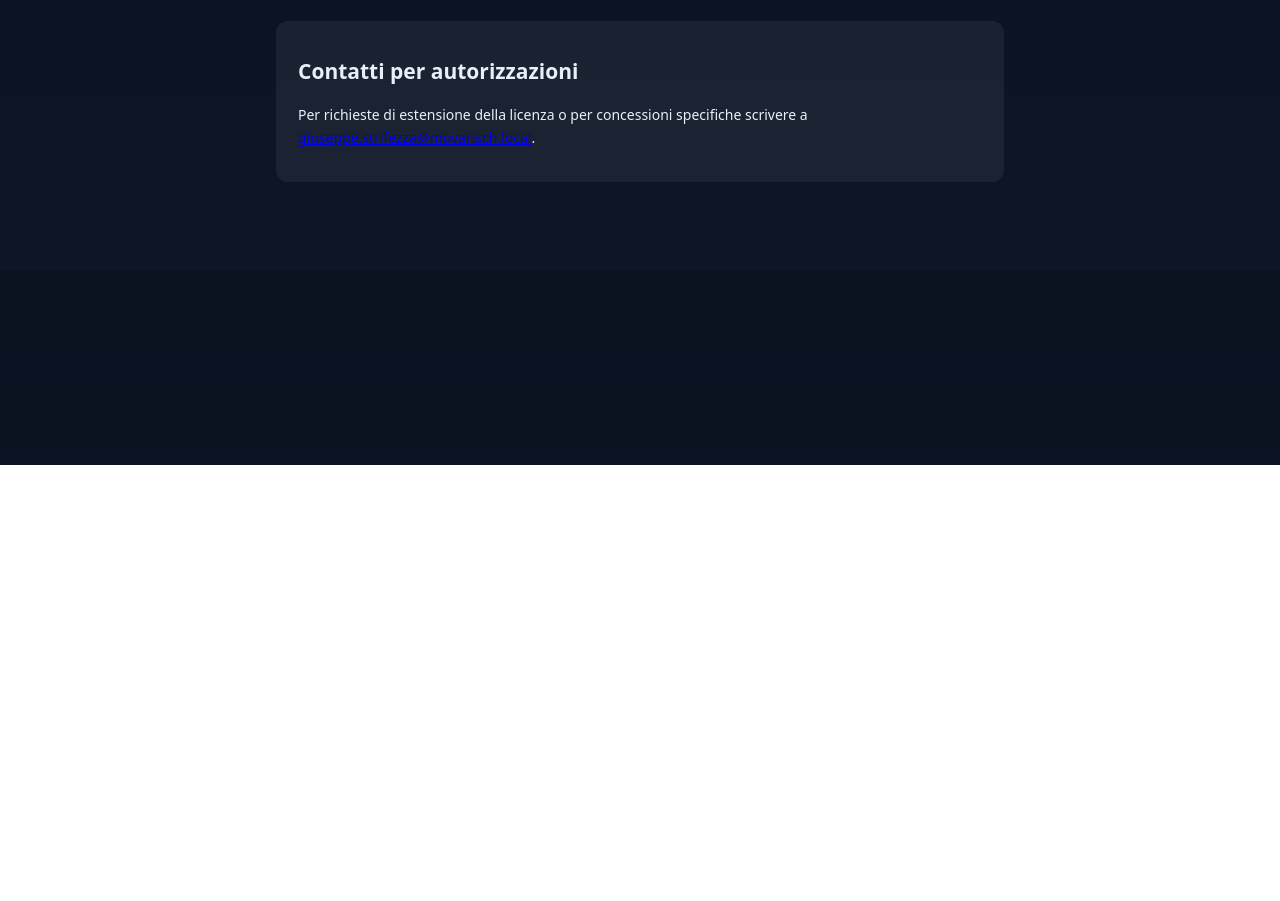
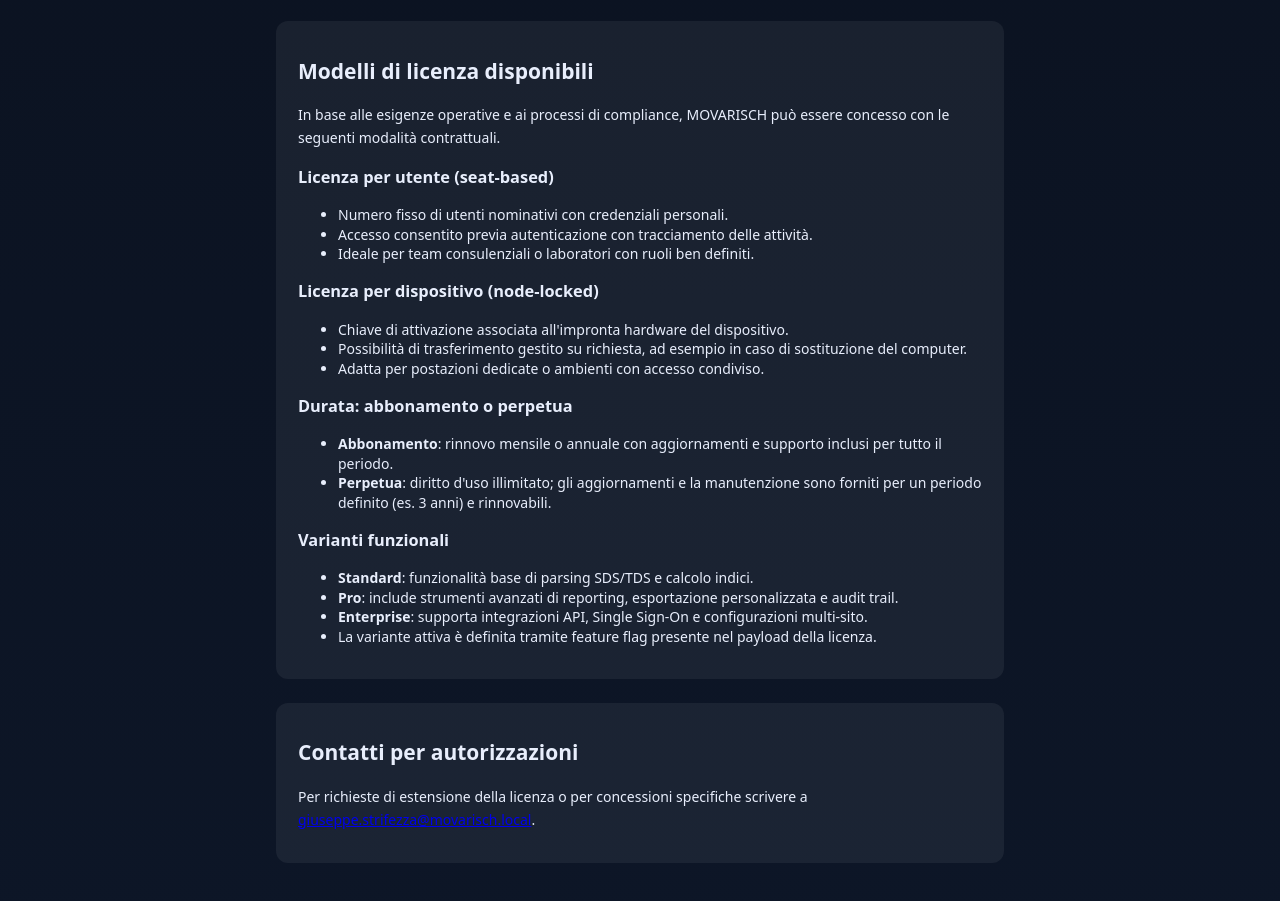
Before and after one commit to Giuseppe575/movarisch, a website: page support/licenza-uso.html in a window 1280 px wide. Shown: the part 335-1236 px from the top of the page. Before the commit the page ends 800 px from the top, so only its background shows below. Drawn offline with Linux system fonts and the light colour scheme.

Commit message:
Add detailed licensing model options

```diff
--- a/support/licenza-uso.html
+++ b/support/licenza-uso.html
@@ -27,6 +27,34 @@
       </ul>
     </section>
     <section>
+      <h2>Modelli di licenza disponibili</h2>
+      <p>In base alle esigenze operative e ai processi di compliance, MOVARISCH può essere concesso con le seguenti modalità contrattuali.</p>
+      <h3>Licenza per utente (seat-based)</h3>
+      <ul>
+        <li>Numero fisso di utenti nominativi con credenziali personali.</li>
+        <li>Accesso consentito previa autenticazione con tracciamento delle attività.</li>
+        <li>Ideale per team consulenziali o laboratori con ruoli ben definiti.</li>
+      </ul>
+      <h3>Licenza per dispositivo (node-locked)</h3>
+      <ul>
+        <li>Chiave di attivazione associata all'impronta hardware del dispositivo.</li>
+        <li>Possibilità di trasferimento gestito su richiesta, ad esempio in caso di sostituzione del computer.</li>
+        <li>Adatta per postazioni dedicate o ambienti con accesso condiviso.</li>
+      </ul>
+      <h3>Durata: abbonamento o perpetua</h3>
+      <ul>
+        <li><strong>Abbonamento</strong>: rinnovo mensile o annuale con aggiornamenti e supporto inclusi per tutto il periodo.</li>
+        <li><strong>Perpetua</strong>: diritto d'uso illimitato; gli aggiornamenti e la manutenzione sono forniti per un periodo definito (es. 3 anni) e rinnovabili.</li>
+      </ul>
+      <h3>Varianti funzionali</h3>
+      <ul>
+        <li><strong>Standard</strong>: funzionalità base di parsing SDS/TDS e calcolo indici.</li>
+        <li><strong>Pro</strong>: include strumenti avanzati di reporting, esportazione personalizzata e audit trail.</li>
+        <li><strong>Enterprise</strong>: supporta integrazioni API, Single Sign-On e configurazioni multi-sito.</li>
+        <li>La variante attiva è definita tramite feature flag presente nel payload della licenza.</li>
+      </ul>
+    </section>
+    <section>
       <h2>Contatti per autorizzazioni</h2>
       <p>Per richieste di estensione della licenza o per concessioni specifiche scrivere a <a href="mailto:giuseppe.strifezza@movarisch.local">giuseppe.strifezza@movarisch.local</a>.</p>
     </section>
```
Also changed, not shown: support/licence.html (+28 -0 lines).
